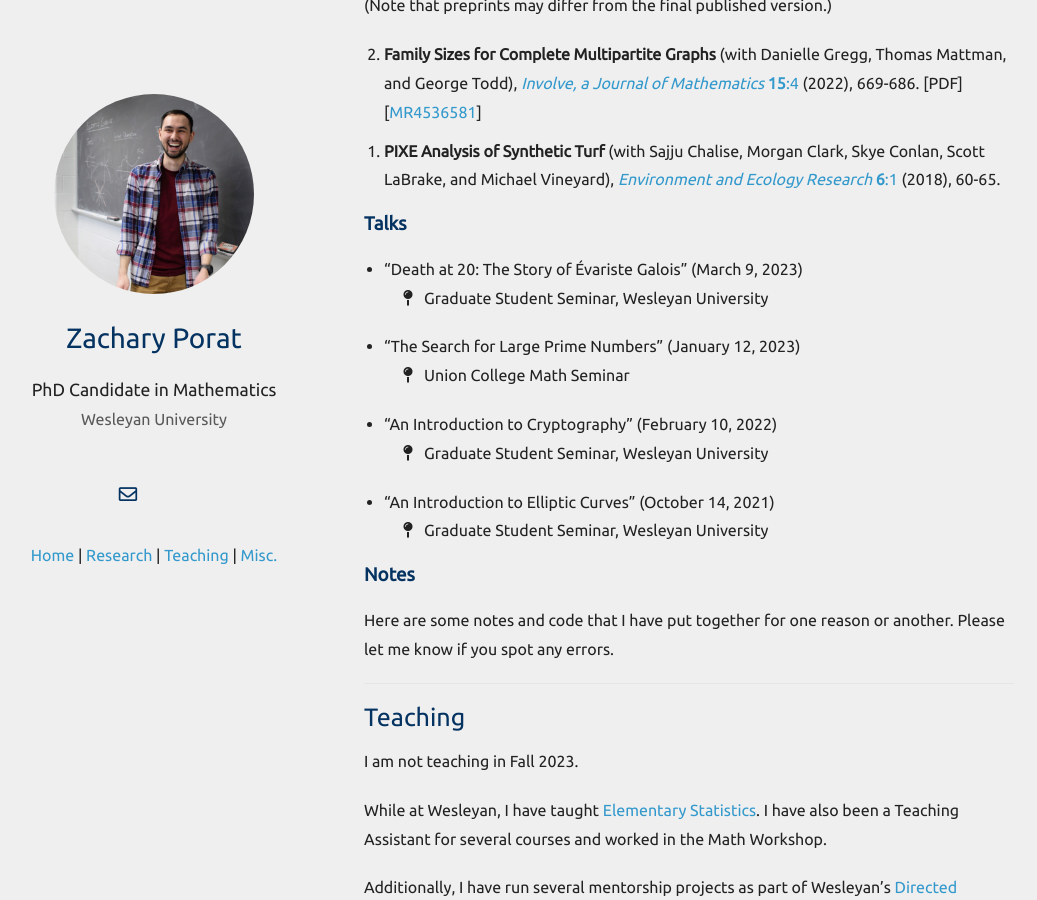
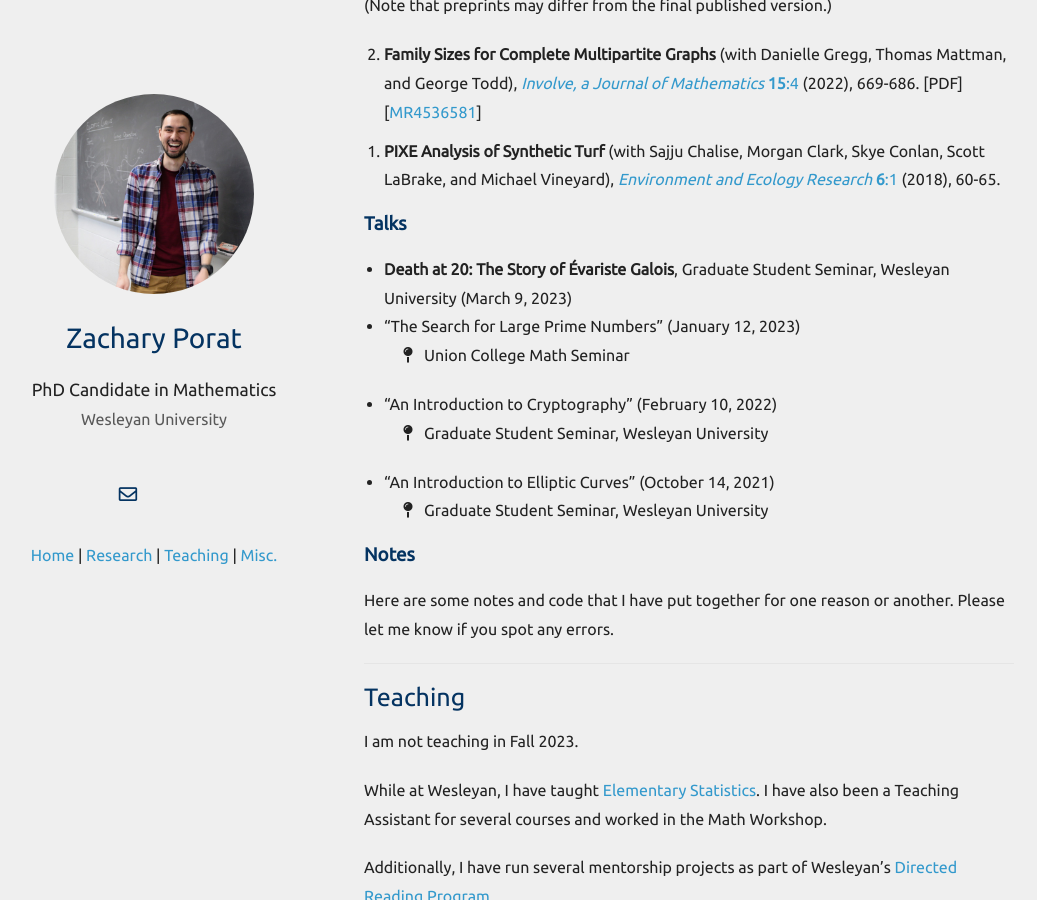
Before and after one commit to zporat/zporat.github.io, a Jekyll site: the page built from index.md, in a window 1280 px wide and 900 px high, scrolled down 513 px. Shown: the whole window, without its empty margins (101-1138 px from the left). Built offline with Jekyll 4.4.1, drawn with Linux system fonts in a browser that asks for light colours; nearby versions of some CDN libraries; a style sheet for code colours, icons or effects is not loaded; our own code applies the rules of GitHub Pages for plain Markdown files.

Commit message:
Update index.md

```diff
--- a/index.md
+++ b/index.md
@@ -28,10 +28,7 @@ My research interests lie in number theory and algebraic geometry.  In particula
 ### Talks
 
 <ul style="margin-left:-20px">
-<li>“Death at 20: The Story of Évariste Galois” (March 9, 2023)</li>
-<ul class="fa-ul">
-<li><span class="fa-li"><i class="fas fa-map-pin"></i></span>Graduate Student Seminar, Wesleyan University</li>
-</ul>
+<li><b>Death at 20: The Story of Évariste Galois</b>, Graduate Student Seminar, Wesleyan University (March 9, 2023)</li>
 <li>“The Search for Large Prime Numbers” (January 12, 2023)</li>
 <ul class="fa-ul">
 <li><span class="fa-li"><i class="fas fa-map-pin"></i></span>Union College Math Seminar</li>
```
